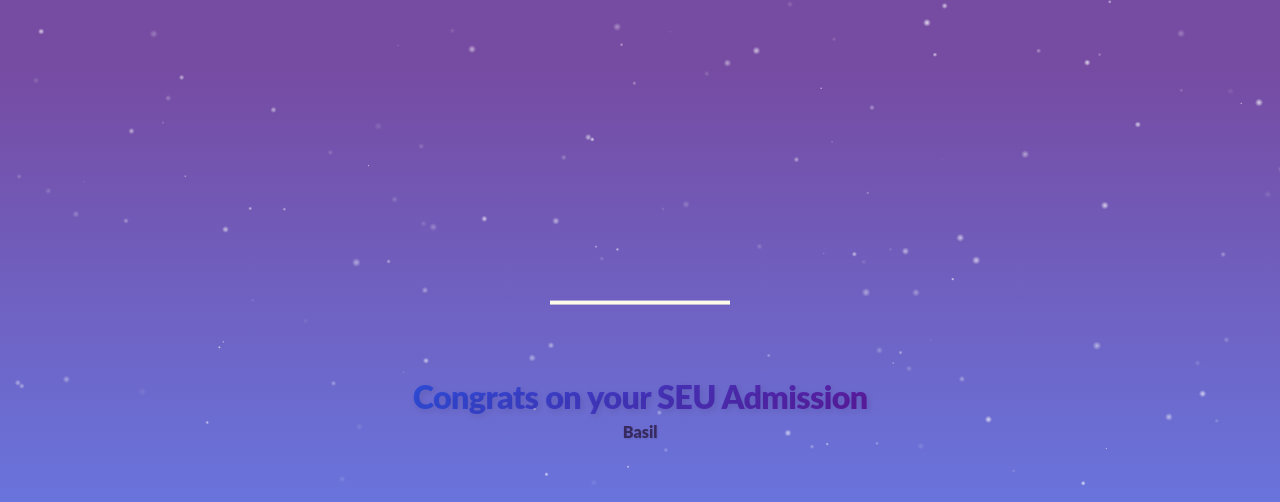
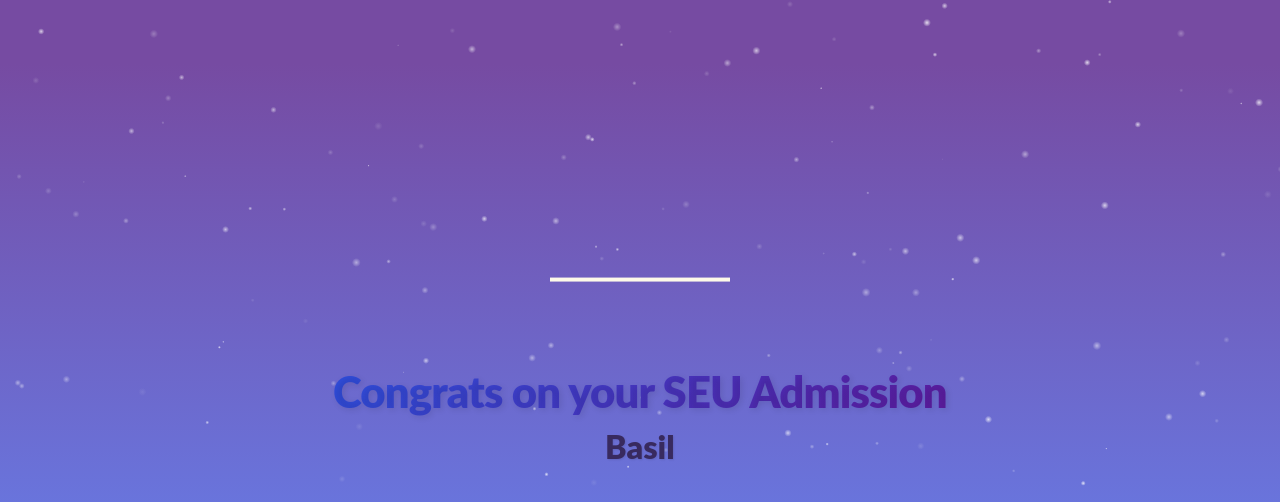
Before and after one commit to Jarl-A/empty, a plain HTML site: page index.html in a window 1280 px wide. Shown: the top 502 px of the page. Drawn offline with Linux system fonts and the light colour scheme.

Commit message:
Update style.css

```diff
--- a/style.css
+++ b/style.css
@@ -157,7 +157,6 @@ body {
     transform: translateY(-300px);
     backface-visibility: hidden;
     animation: in 500ms 6s ease-out forwards;
-    z-index: 10;
 }
 
 .cake:after,
@@ -185,7 +184,6 @@ body {
     animation: none !important;
   }
 }
-
 
 /* ============================================== Fire
       */
@@ -257,8 +255,8 @@ body {
 }
 
 .text h1 {
-    font-size: 2em;
-    font-weight: 700;
+    font-size: 2.7em;
+    font-weight: 800;
     margin: 0.2em 0;
     text-shadow: 2px 2px 6px rgba(0, 0, 0, 0.1);
     background: linear-gradient(135deg, #2e4edc, #5d1b9f);
@@ -272,8 +270,8 @@ body {
 
 /* الاسم */
 .text p {
-    font-size: 1em;
-    font-weight: 400;
+    font-size: 2em;
+    font-weight: 700;
     margin: 0;
     text-shadow: 1px 1px 2px rgba(0, 0, 0, 0.1);
     color: #382A5F;
@@ -412,5 +410,4 @@ body {
     height: 100%;
     width: 0%;
     transition: width 0.1s linear;
-
 }
```
